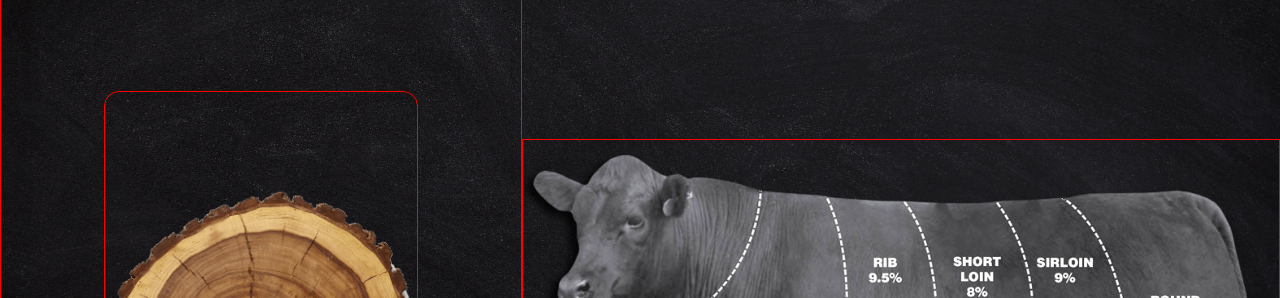
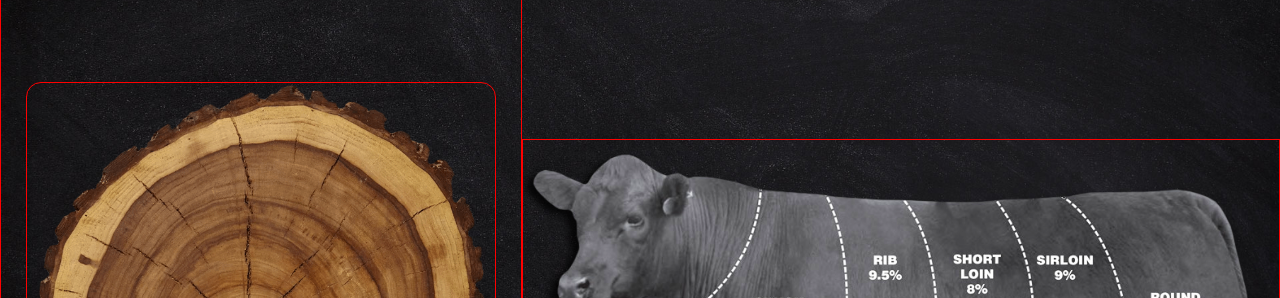
Before and after one commit to picpoint/steak, a website: page src/index.html in a window 1280 px wide. Shown: the part 84-382 px from the top of the page. Drawn offline with nearby package versions, Linux system fonts and the light colour scheme; files that its build step writes are made by us from their sources; files whose address does not match are found by name.

Commit message:
work with cow

```diff
--- a/src/index.html
+++ b/src/index.html
@@ -54,7 +54,7 @@
           <path class="cstk__partbrisket" d="m 261.87541,394.37499 1.82219,13.79662 3.64439,14.05693 6.24753,13.01567 5.46658,7.02847 3.12376,9.37129 2.86345,7.54909 8.85066,8.33003 8.59035,8.59035 7.28878,6.50784 8.06971,4.42533 5.20627,3.38407 8.85066,9.89191 12.75537,6.24753 19.00288,7.02846 21.34571,5.46659 h 8.33004 l 16.66006,-1.04126 4.94596,-0.26031 -8.85066,-20.04414 -11.71411,-27.33292 -9.6316,-28.63449 -6.50784,-24.72978 -4.16501,-21.86634 -1.56189,-14.31724 -0.78094,-3.64439 -24.72978,2.86345 -27.85355,3.64439 -27.0726,3.64438 -23.94885,3.64439 -6.50784,1.8222 z"></path>
           <path class="cstk__partchuck" d="M 390.5954,78.181336 C 379.07016,210.60083 307.17894,265.94087 228.98241,315.2628 l 7.36278,20.61578 4.04952,12.51672 6.25836,11.04417 6.99464,13.253 6.6265,16.56625 25.40159,-3.31325 37.55017,-4.7858 45.28109,-6.99464 32.39622,-3.31325 47.85806,-4.04953 45.28109,-3.31325 31.29181,-1.8407 C 529.02671,275.77445 540.61536,193.02927 494.41057,87.384809 459.72641,85.041298 420.81435,86.776142 390.5954,78.181336 Z"></path>
         </svg>
-        <img src="pict/cow2.png" alt="cow">
+        <img src="pict/cow.png" alt="cow">
       </div>
 
     </div>
--- a/src/less/style.less
+++ b/src/less/style.less
@@ -35,11 +35,11 @@
   width: 100%;
   height: 90%;
   //background-color: rgba(0,0,0,1);
-  background-image: url("../../dist/pict/s.png");
+  background-image: url("../../dist/pict/tree.png");
   //background-size: cover;
   background-position: center;
   background-repeat: no-repeat;
-  background-size: 110%;
+  background-size: 100%;
   backface-visibility: hidden;
   transition: @transition;
   //box-shadow: 20px 20px 20px rgba(0,0,0,0.5), 0 30px 30px rgba(0,0,0,0.5);
@@ -119,7 +119,7 @@
     border: @border;
     display: flex;
     width: 100%;
-    height: 91%;
+    //height: 91%;
   }
   &__blockdishes {
     border: @border;
@@ -135,7 +135,7 @@
     justify-content: center;
     position: relative;
     align-items: center;
-    width: 60%;
+    width: 90%;
     height: 80%;
     color: @coloryellow;
     perspective: 1000px;
@@ -146,7 +146,7 @@
   &__back {
     .mixinsides();
     transform: rotateY(180deg);
-    background-image: url("../../dist/pict/s2.png");
+    background-image: url("../../dist/pict/tree.png");
     //background-color: @colorgreen;
   }
 
@@ -160,12 +160,17 @@
   &__cow {
     border: @border;
     display: flex;
+    align-content: center;
+    align-items: center;
     position: relative;
     // width: 45%;
-    height: 72%;
+    //height: 72%;
     margin-top: 150px;
     svg {
       position: absolute;
+    }
+    img {
+      align-self: center;
     }
   }
   &__partrib {
```
Also changed, not shown: dist/css/style.css, dist/index.html, dist/pict/cow.png (added), dist/pict/cow2.png (deleted), dist/pict/s.png (deleted), dist/pict/s1200.png (deleted), dist/pict/s2.png (deleted), dist/pict/tree.png (added).
